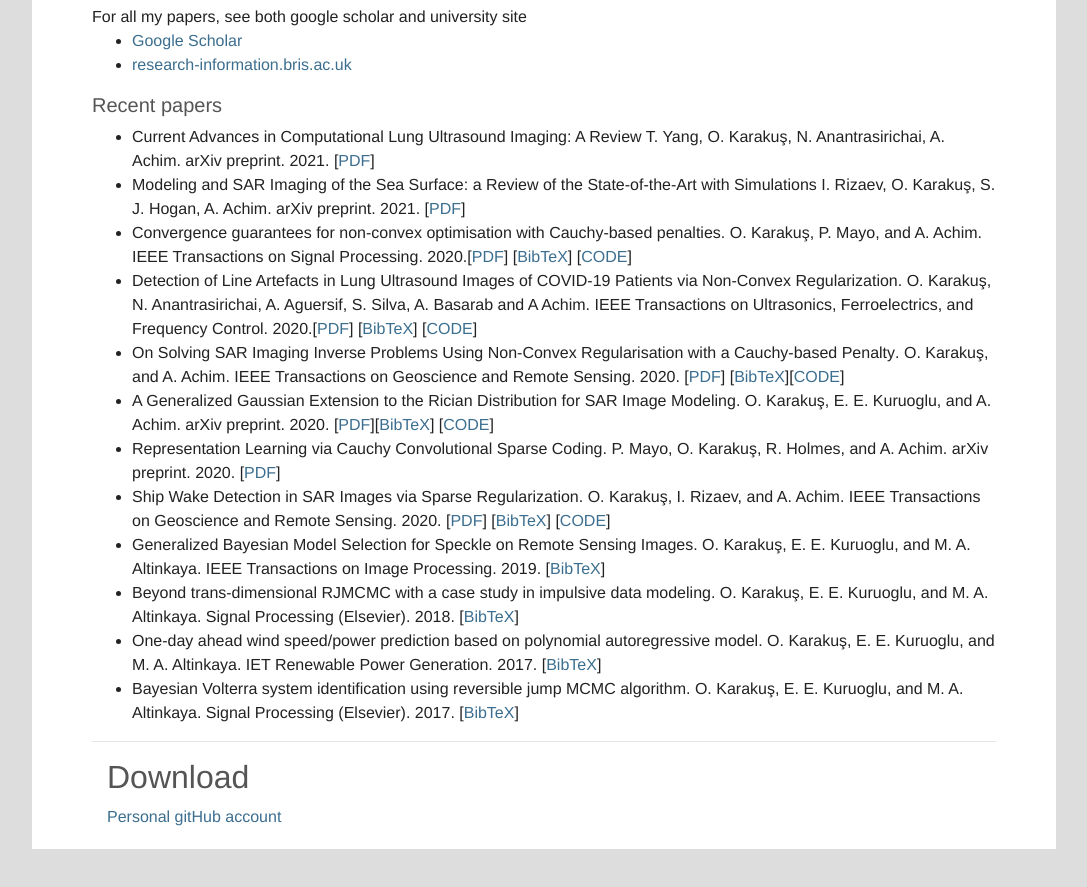
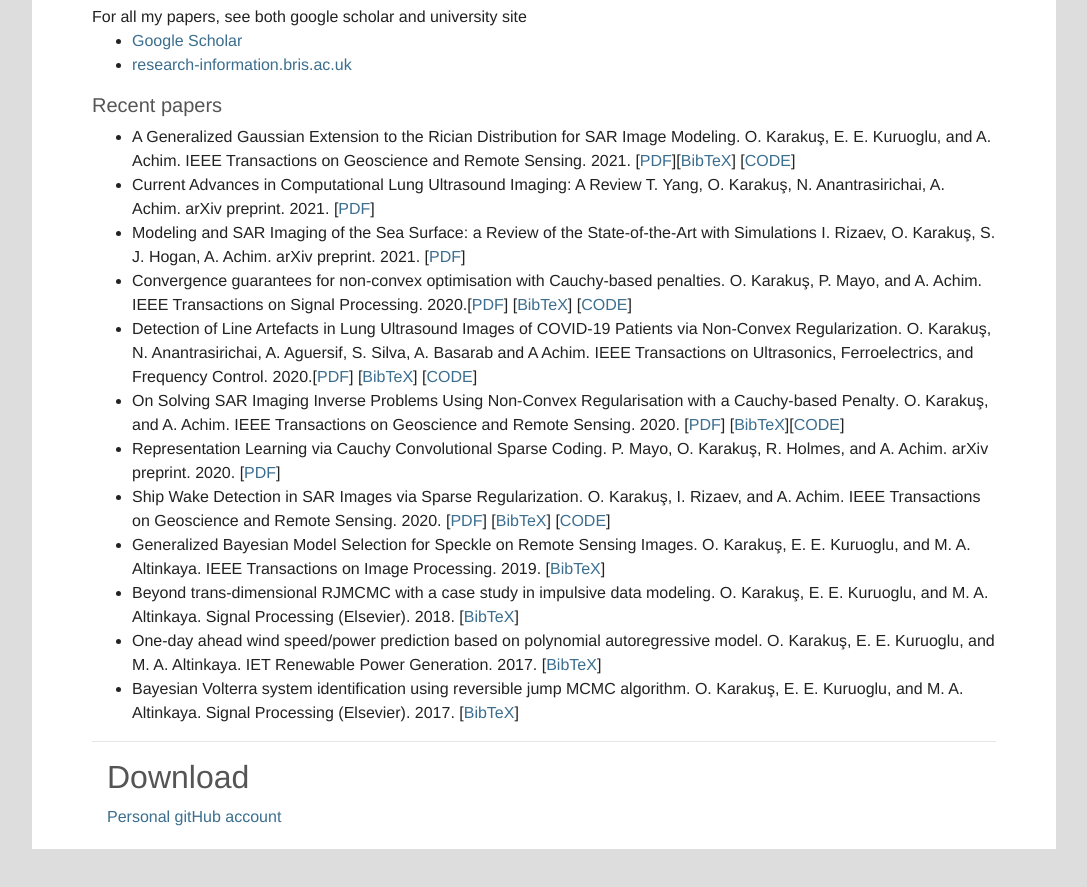
Before and after one commit to oktaykarakus/oktaykarakus.github.io, a website: page index.html in a window 1280 px wide. Shown: the part 1374-2261 px from the top of the page, without its empty margins (96-1183 px from the left). Drawn offline with nearby package versions, Linux system fonts and the light colour scheme; some icons are missing.

Commit message:
Update index.html

```diff
--- a/index.html
+++ b/index.html
@@ -186,12 +186,12 @@ I have co-authored over 30 scientific publications, and a member of IEEE and IEE
         <div class="publicationlist">
           <h5>Recent papers</h5>
           <ul>
+            <li><a>A Generalized Gaussian Extension to the Rician Distribution for SAR Image Modeling</a>. O. Karakuş, E. E. Kuruoglu, and A. Achim. IEEE Transactions on Geoscience and Remote Sensing. 2021. <pdf>[</pdf><a href="https://arxiv.org/abs/2006.08300.pdf">PDF</a><pdf>]</pdf><pdf>[</pdf><a href="https://doi.org/10.1109/TGRS.2021.3069091" target="_blank">BibTeX</a><pdf>]</pdf> [<a href="https://github.com/oktaykarakus/GG-Rician-SAR-Image-Modelling" target="_blank">CODE</a>]</li></li>
             <li><a>Current Advances in Computational Lung Ultrasound Imaging: A Review</a> T. Yang, O. Karakuş, N. Anantrasirichai, A. Achim. arXiv preprint. 2021. <pdf>[</pdf><a href="https://arxiv.org/abs/2103.11366">PDF</a><pdf>]</pdf></li>
             <li><a>Modeling and SAR Imaging of the Sea Surface: a Review of the State-of-the-Art with Simulations</a> I. Rizaev, O. Karakuş, S. J. Hogan, A. Achim. arXiv preprint. 2021. <pdf>[</pdf><a href="https://arxiv.org/abs/2102.05199">PDF</a><pdf>]</pdf></li>
             <li><a>Convergence guarantees for non-convex optimisation with Cauchy-based penalties</a>. O. Karakuş, P. Mayo, and A. Achim.  IEEE Transactions on Signal Processing. 2020.<pdf>[</pdf><a href="https://arxiv.org/abs/2003.04798.pdf">PDF</a><pdf>]</pdf> <pdf>[</pdf><a href="https://ieeexplore.ieee.org/document/9234641" target="_blank">BibTeX</a><pdf>]</pdf> [<a href="https://github.com/oktaykarakus/Cauchy-Proximal-Splitting-CPS-Algorithm" target="_blank">CODE</a>]</li>
             <li><a>Detection of Line Artefacts in Lung Ultrasound Images of COVID-19 Patients via Non-Convex Regularization</a>. O. Karakuş, N. Anantrasirichai, A. Aguersif, S. Silva, A. Basarab and A Achim. IEEE Transactions on Ultrasonics, Ferroelectrics, and Frequency Control. 2020.<pdf>[</pdf><a href="https://ieeexplore.ieee.org/stamp/stamp.jsp?tp=&arnumber=9165792">PDF</a><pdf>]</pdf> <pdf>[</pdf><a href="https://ieeexplore.ieee.org/document/9165792" target="_blank">BibTeX</a><pdf>]</pdf> [<a href="https://github.com/oktaykarakus/QuantLUS-CPS-v1.0" target="_blank">CODE</a>]</li>
             <li><a>On Solving SAR Imaging Inverse Problems Using Non-Convex Regularisation with a Cauchy-based Penalty</a>. O. Karakuş, and A. Achim. IEEE Transactions on Geoscience and Remote Sensing. 2020. <pdf>[</pdf><a href="https://arxiv.org/abs/2005.00657.pdf">PDF</a><pdf>]</pdf> <pdf>[</pdf><a href="https://ieeexplore.ieee.org/document/9160976" target="_blank">BibTeX</a><pdf>]</pdf>[<a href="https://github.com/oktaykarakus/CauchySAR-v1.0" target="_blank">CODE</a>]</li>
-            <li><a>A Generalized Gaussian Extension to the Rician Distribution for SAR Image Modeling</a>. O. Karakuş, E. E. Kuruoglu, and A. Achim. arXiv preprint. 2020. <pdf>[</pdf><a href="https://arxiv.org/abs/2006.08300.pdf">PDF</a><pdf>]</pdf><pdf>[</pdf><a href="https://doi.org/10.1109/TGRS.2021.3069091" target="_blank">BibTeX</a><pdf>]</pdf> [<a href="https://github.com/oktaykarakus/GG-Rician-SAR-Image-Modelling" target="_blank">CODE</a>]</li></li>
             <li><a>Representation Learning via Cauchy Convolutional Sparse Coding</a>. P. Mayo, O. Karakuş, R. Holmes, and A. Achim. arXiv preprint. 2020. <pdf>[</pdf><a href="https://arxiv.org/abs/2008.03473.pdf">PDF</a><pdf>]</pdf></li>
             <li><a>Ship Wake Detection in SAR Images via Sparse Regularization</a>. O. Karakuş, I. Rizaev, and A. Achim. IEEE Transactions on Geoscience and Remote Sensing. 2020. <pdf>[</pdf><a href="https://arxiv.org/abs/1904.03309.pdf">PDF</a><pdf>]</pdf> <pdf>[</pdf><a href="https://ieeexplore.ieee.org/document/8891718" target="_blank">BibTeX</a><pdf>]</pdf> [<a href="https://github.com/oktaykarakus/AssenSAR-Wake-Detector" target="_blank">CODE</a>]</li>
             <li><a>Generalized Bayesian Model Selection for Speckle on Remote Sensing Images</a>. O. Karakuş, E. E. Kuruoglu, and M. A. Altinkaya. IEEE Transactions on Image Processing. 2019. <pdf>[</pdf><a href="https://ieeexplore.ieee.org/abstract/document/8510857">BibTeX</a><pdf>]</pdf></li>
```
